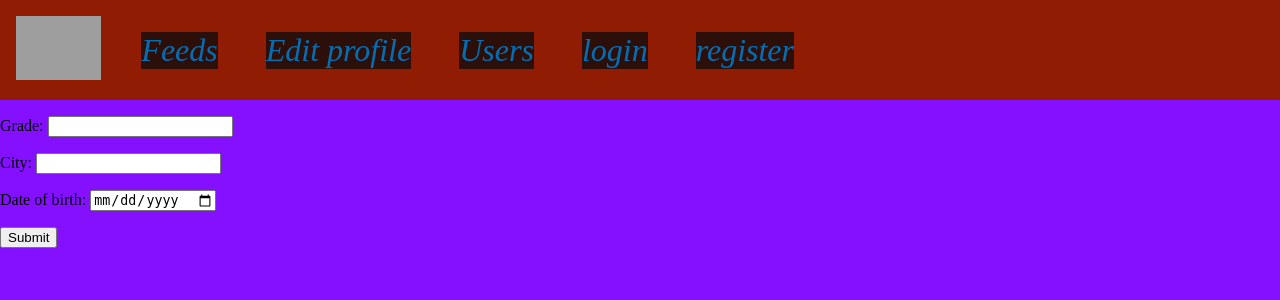
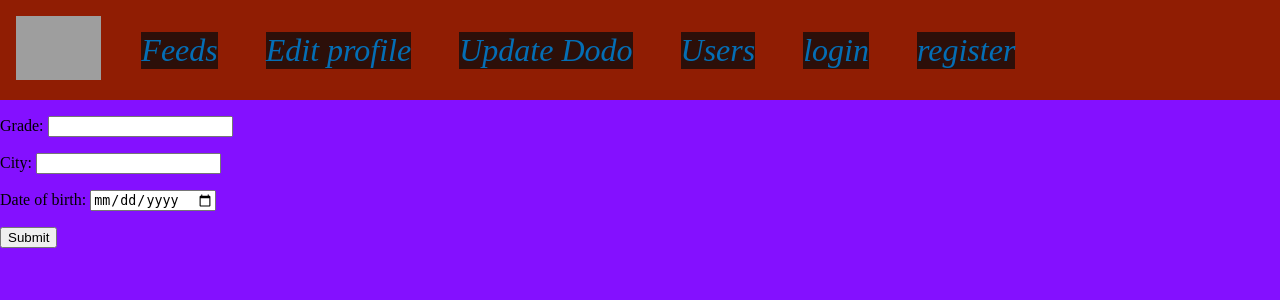
Before and after one commit to RylanRRB/Dodo_Django_Rylan_en_Semih, a Django app: page /user_info/ in a window 1280 px wide. Shown: the top 300 px of the page. Run offline with Django 5.2, Linux system fonts and the light colour scheme; grey boxes are pictures that could not be loaded.

Commit message:
huidige shit 23:19

```diff
--- a/dodo/base/forms.py
+++ b/dodo/base/forms.py
@@ -1,5 +1,5 @@
 from django import forms
-from .models import Profile
+from .models import Profile, Dodo
 
 class NameForm(forms.Form):
     your_name = forms.CharField(label='Your name', max_length=100)
@@ -11,3 +11,11 @@ class UserForm(forms.ModelForm):
         widgets = {
             "date_of_birth": forms.DateInput(attrs={"type": "date"})
         }
+
+class DodoForm(forms.ModelForm):
+    class Meta:
+        model = Dodo
+        fields = ("user", "date_of_birth", "alive")
+        widgets = {
+            "date_of_birth": forms.DateInput(attrs={"type": "date"})
+        }
--- a/dodo/base/models.py
+++ b/dodo/base/models.py
@@ -16,14 +16,14 @@ class Profile(models.Model):
         return self.user.username
 
 class Dodo(models.Model):
-    name = models.CharField(max_length=50)
+    user = models.ForeignKey(User, on_delete=models.CASCADE)
     date_of_birth = models.DateField()
     alive = models.BooleanField(default=True)
     dead_approved = models.BooleanField(default=False)
     dead_approved_by = models.ForeignKey(User, on_delete=models.CASCADE, related_name='approved_dodos', null=True, blank=True)
 
     def __str__(self):
-        return self.name
+        return self.user
 
 class Update(models.Model):
     dodo = models.ForeignKey(Dodo, on_delete=models.CASCADE)
--- a/dodo/base/templates/base/menubalk.html
+++ b/dodo/base/templates/base/menubalk.html
@@ -26,6 +26,7 @@
          <p><img src="{% static 'base/img/kat.jpg' %}" alt="DODO"></p>
          <a href="/startpagina" class="nav-item">Feeds</a>
          <a href="/user_info" class="nav-item">Edit profile</a>
+         <a href="/user_info" class="nav-item">Update Dodo</a>
          <a href="/user_list" class="nav-item">Users</a>
          <a href="/login" class="nav-item">login</a>
          <a href="/register" class="nav-item">register</a>
--- a/dodo/base/urls.py
+++ b/dodo/base/urls.py
@@ -10,4 +10,5 @@ urlpatterns = [
     path("pagina_twee/", views.say_lastname, name = "pagina_twee"),
     path("user_info/", views.user_info, name = "user_info"),
     path("user_list/", views.user_list, name="user_list"),
+    path("add_dodo/", views.add_dodo, name="add_dodo")
 ]
--- a/dodo/base/views.py
+++ b/dodo/base/views.py
@@ -4,7 +4,7 @@ from django.contrib.auth import login, logout
 from django.contrib.auth.decorators import login_required
 from django.contrib.admin.views.decorators import staff_member_required
 from django.contrib.auth.forms import UserCreationForm
-from .forms import UserForm
+from .forms import UserForm, DodoForm
 from django.contrib import messages
 from .models import *
 # Create your views here.
@@ -51,3 +51,19 @@ def user_list(request):
     users = Profile.objects.all()
     context = {"users": users}
     return render(request, 'base/user_list.html', context)
+
+@login_required
+def add_dodo(request):
+    dodo_instance, created = Dodo.objects.get_or_create(user=request.user)
+
+    if request.method == "POST":
+        form = DodoForm(request.POST, instance=dodo_instance)
+        if form.is_valid():
+            form.save()
+            messages.success(request, "Dodo Info added successfully")
+            return redirect("add_dodo")
+    else:
+        form = DodoForm(instance=dodo_instance)
+
+    context = {"form": form}
+    return render(request, "base/add_dodo.html", context)
```
Also changed, not shown: dodo/base/templates/base/add_dodo.html (added, +10 -0 lines).
